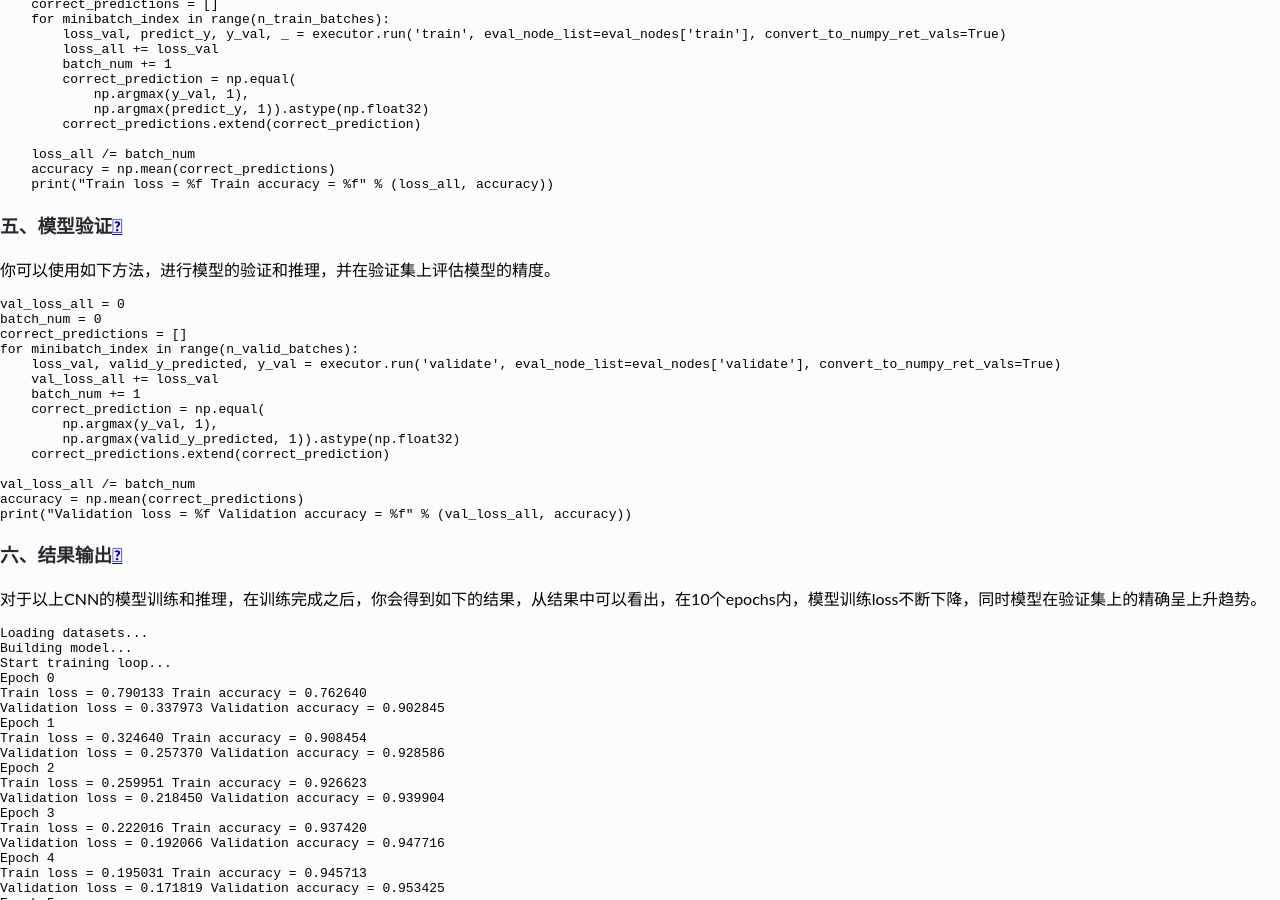
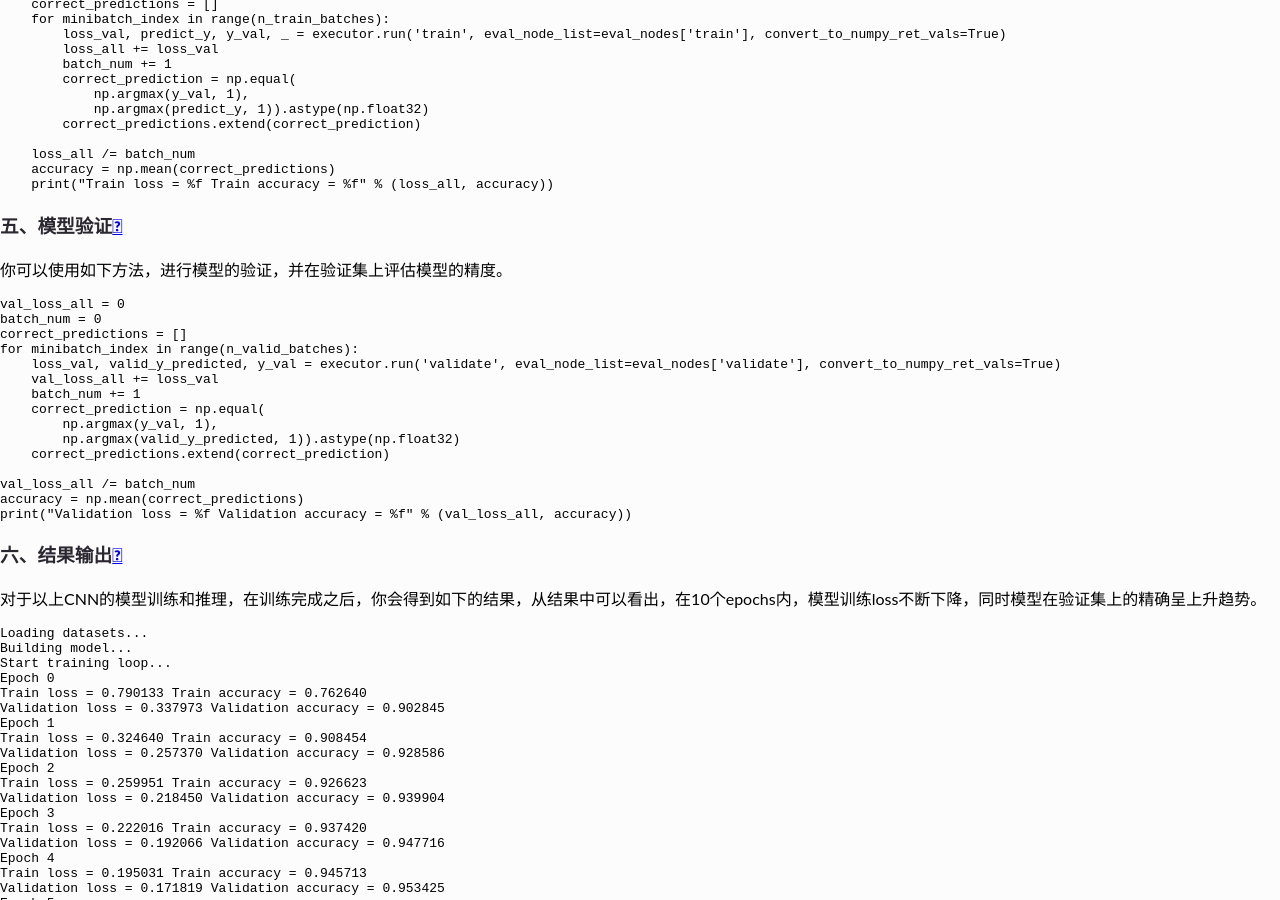
Before and after one commit to sj1104/doc_test, a Sphinx documentation site: the page built from source/Tutorials/start/contents.md, in a window 1280 px wide and 900 px high, scrolled down 4758 px. Built offline with Sphinx 7.4.7 and the Read the Docs theme 2.0.0, drawn with Linux system fonts in a browser that asks for light colours.

Commit message:
Update contents.md

````diff
--- a/source/Tutorials/start/contents.md
+++ b/source/Tutorials/start/contents.md
@@ -119,7 +119,7 @@ for i in range(num_epochs + 1):
 
 ##### **五、模型验证**
 
-你可以使用如下方法，进行模型的验证和推理，并在验证集上评估模型的精度。
+你可以使用如下方法，进行模型的验证，并在验证集上评估模型的精度。
 
 ```python
 val_loss_all = 0
````
